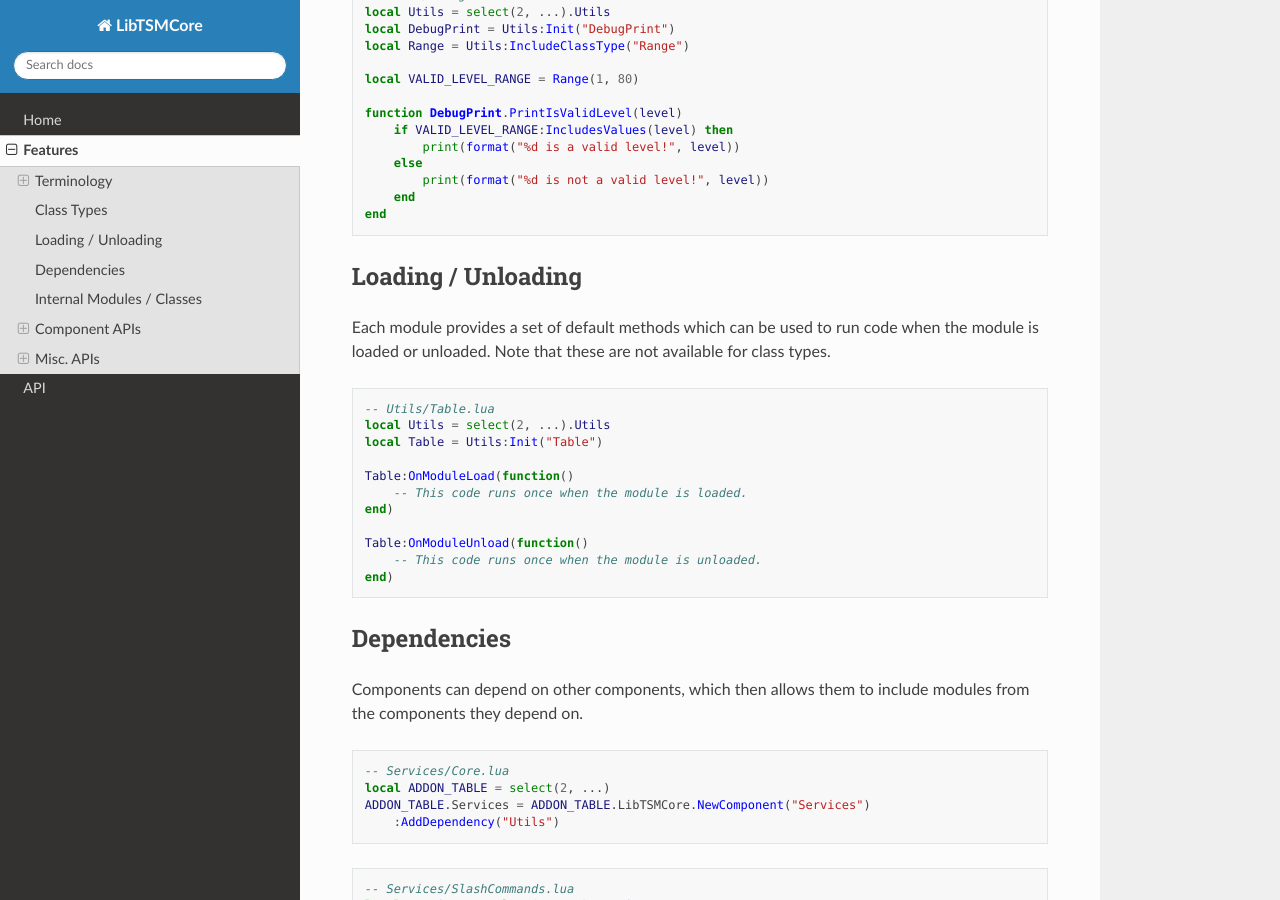
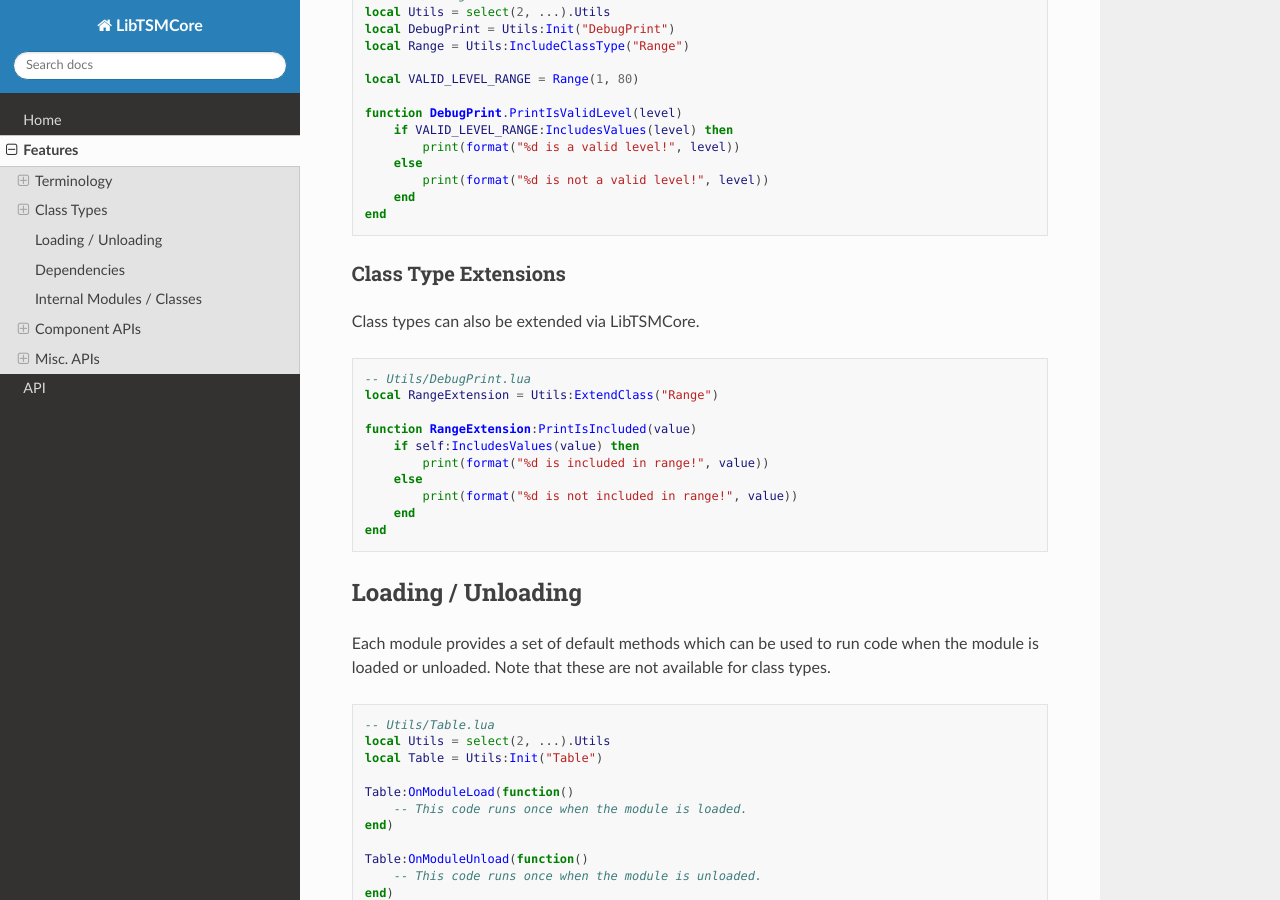
Before and after one commit to TradeSkillMaster/LibTSMCore, a Sphinx documentation site: the page built from Docs/features.md, in a window 1280 px wide and 900 px high, scrolled down 985 px. Built offline with Sphinx 7.4.7 and the Read the Docs theme 3.1.0, drawn with Linux system fonts in a browser that asks for light colours.

Commit message:
Add `:ExtendClass()` component method (#14)

````diff
--- a/Docs/features.md
+++ b/Docs/features.md
@@ -51,6 +51,23 @@ function DebugPrint.PrintIsValidLevel(level)
         print(format("%d is a valid level!", level))
     else
         print(format("%d is not a valid level!", level))
+    end
+end
+```
+
+### Class Type Extensions
+
+Class types can also be extended via LibTSMCore.
+
+```lua
+-- Utils/DebugPrint.lua
+local RangeExtension = Utils:ExtendClass("Range")
+
+function RangeExtension:PrintIsIncluded(value)
+    if self:IncludesValues(value) then
+        print(format("%d is included in range!", value))
+    else
+        print(format("%d is not included in range!", value))
     end
 end
 ```
````
Also changed, not shown: 2 other files.
